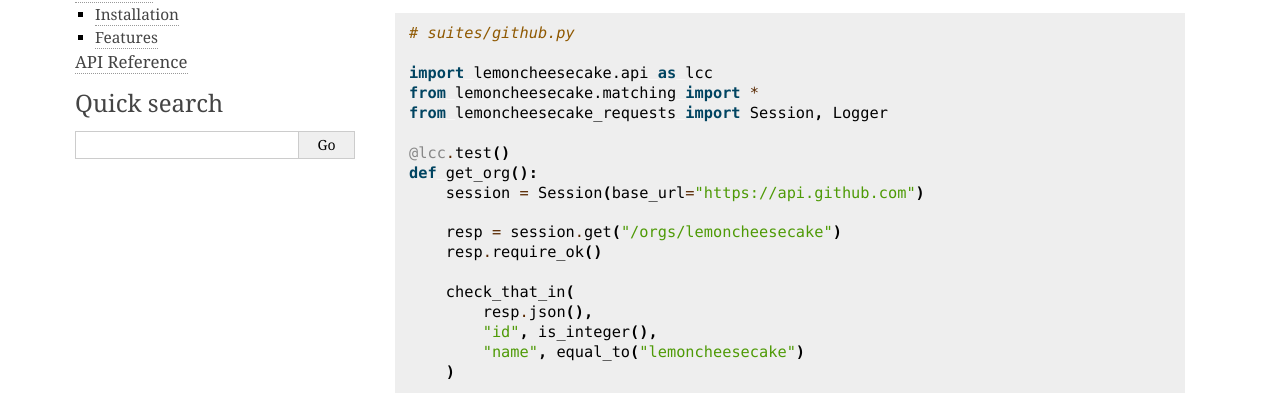
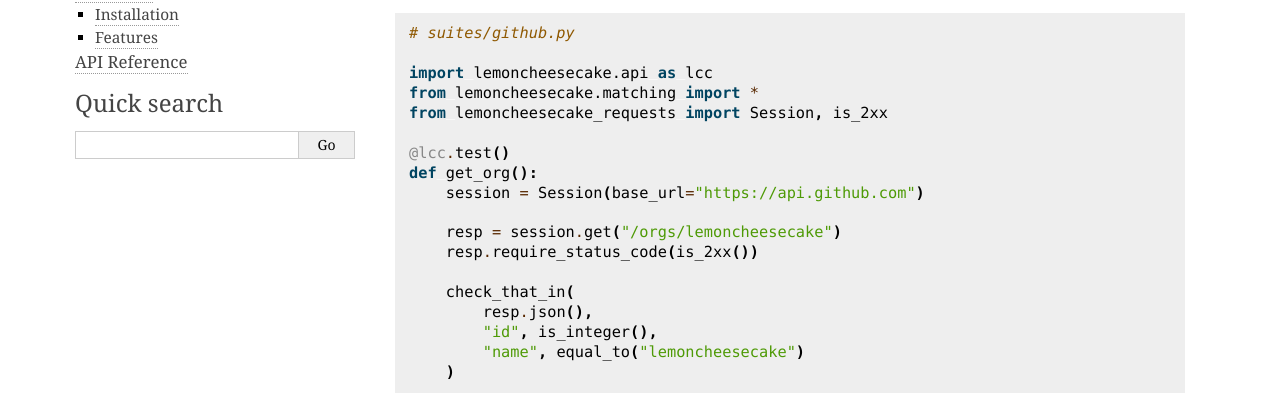
Before and after one commit to lemoncheesecake/lemoncheesecake-requests, a Sphinx documentation site: the page built from doc/index.rst, in a window 1280 px wide and 900 px high. Shown: the part 195-590 px from the top of the window. Built offline with Sphinx 7.4.7, drawn with Linux system fonts in a browser that asks for light colours; some of the changed text lies outside the part shown.

Commit message:
doc: improve main example

```diff
--- a/doc/index.rst
+++ b/doc/index.rst
@@ -17,14 +17,14 @@
 
    import lemoncheesecake.api as lcc
    from lemoncheesecake.matching import *
-   from lemoncheesecake_requests import Session, Logger
+   from lemoncheesecake_requests import Session, is_2xx
 
    @lcc.test()
    def get_org():
        session = Session(base_url="https://api.github.com")
 
        resp = session.get("/orgs/lemoncheesecake")
-       resp.require_ok()
+       resp.require_status_code(is_2xx())
 
        check_that_in(
            resp.json(),
```
Also changed, not shown: other parts of doc/index.rst (+1 -1 lines).
